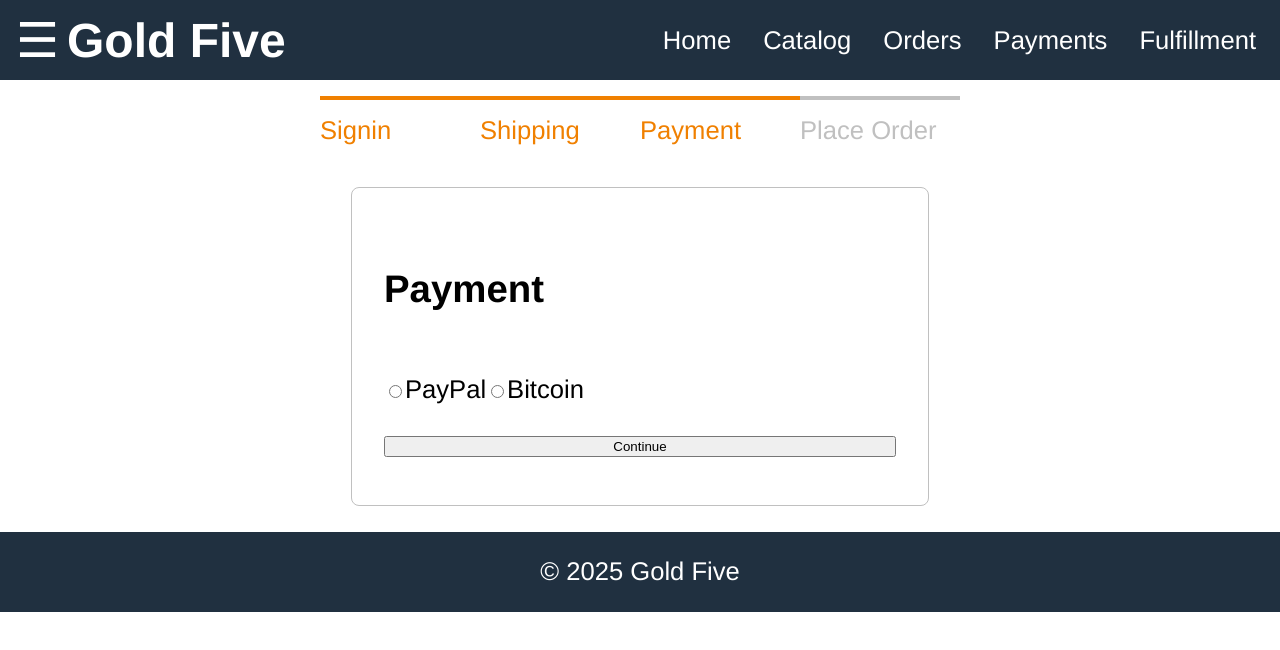
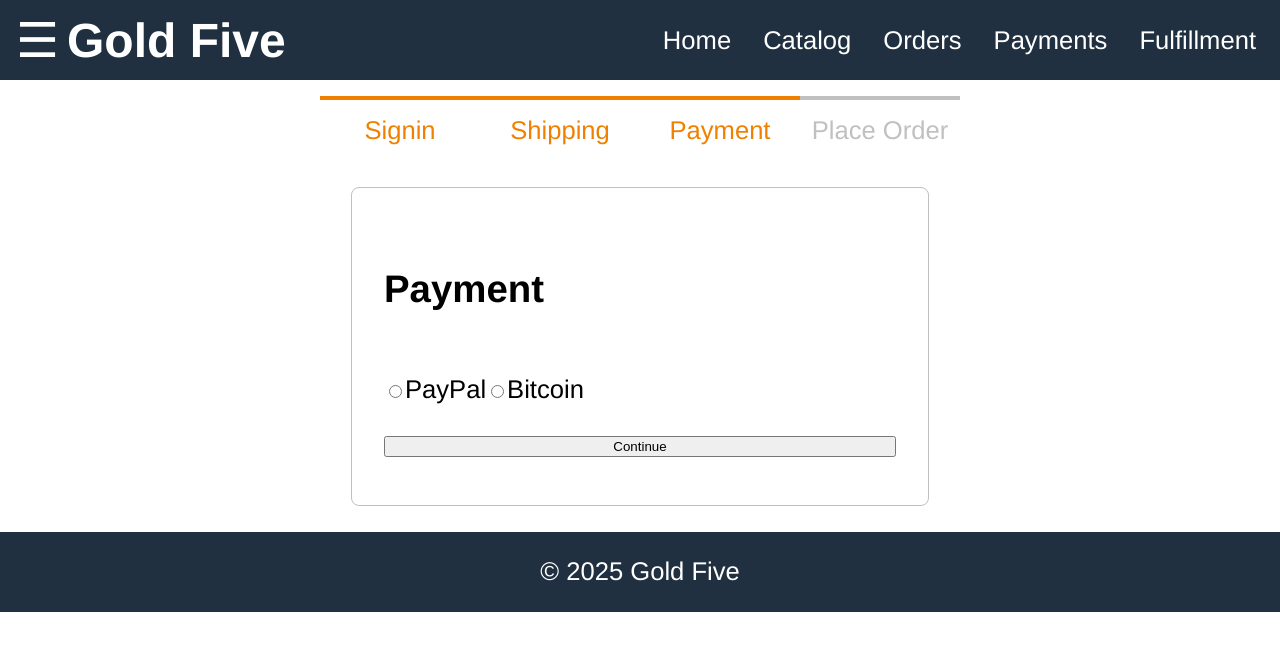
Before and after one commit to Gold-Five/gold-five-web, a React (Create React App) app in the folder frontend/: page /payment in a window 1280 px wide. Shown: the top 650 px of the page. Built offline with nearby package versions, Linux system fonts and the light colour scheme.

Commit message:
Update frontend styles and fix Vercel build

```diff
--- a/frontend/src/style.css
+++ b/frontend/src/style.css
@@ -145,3 +145,54 @@
 .product-rating {
   margin-bottom: 1rem;
 }
+
+/* ===== Form (Signin / Shipping / Payment) ===== */
+.form {
+  display: flex;
+  justify-content: center;
+  align-items: center;
+  height: 100%;
+}
+
+.form-container {
+  display: flex;
+  flex-direction: column;
+  width: 32rem;
+  padding: 2rem;
+  border: 0.1rem #c0c0c0 solid;
+  border-radius: 0.5rem;
+  list-style-type: none;
+}
+
+.form-container li {
+  display: flex;
+  flex-direction: column;
+  margin: 1rem 0;
+}
+
+input {
+  padding: 1rem;
+  border: 0.1rem #c0c0c0 solid;
+  border-radius: 0.5rem;
+}
+
+/* ===== Checkout Steps (top tabs: Signin / Shipping / Payment / Place Order) ===== */
+.checkout-steps {
+  display: flex;
+  justify-content: space-between;
+  width: 40rem;
+  margin: 1rem auto;
+}
+
+.checkout-steps > div {
+  border-top: 0.3rem #c0c0c0 solid;
+  color: #c0c0c0;
+  flex: 1 1;
+  padding-top: 1rem;
+  text-align: center;
+}
+
+.checkout-steps > div.active {
+  border-top: 0.3rem #f08000 solid;
+  color: #f08000;
+}
```
